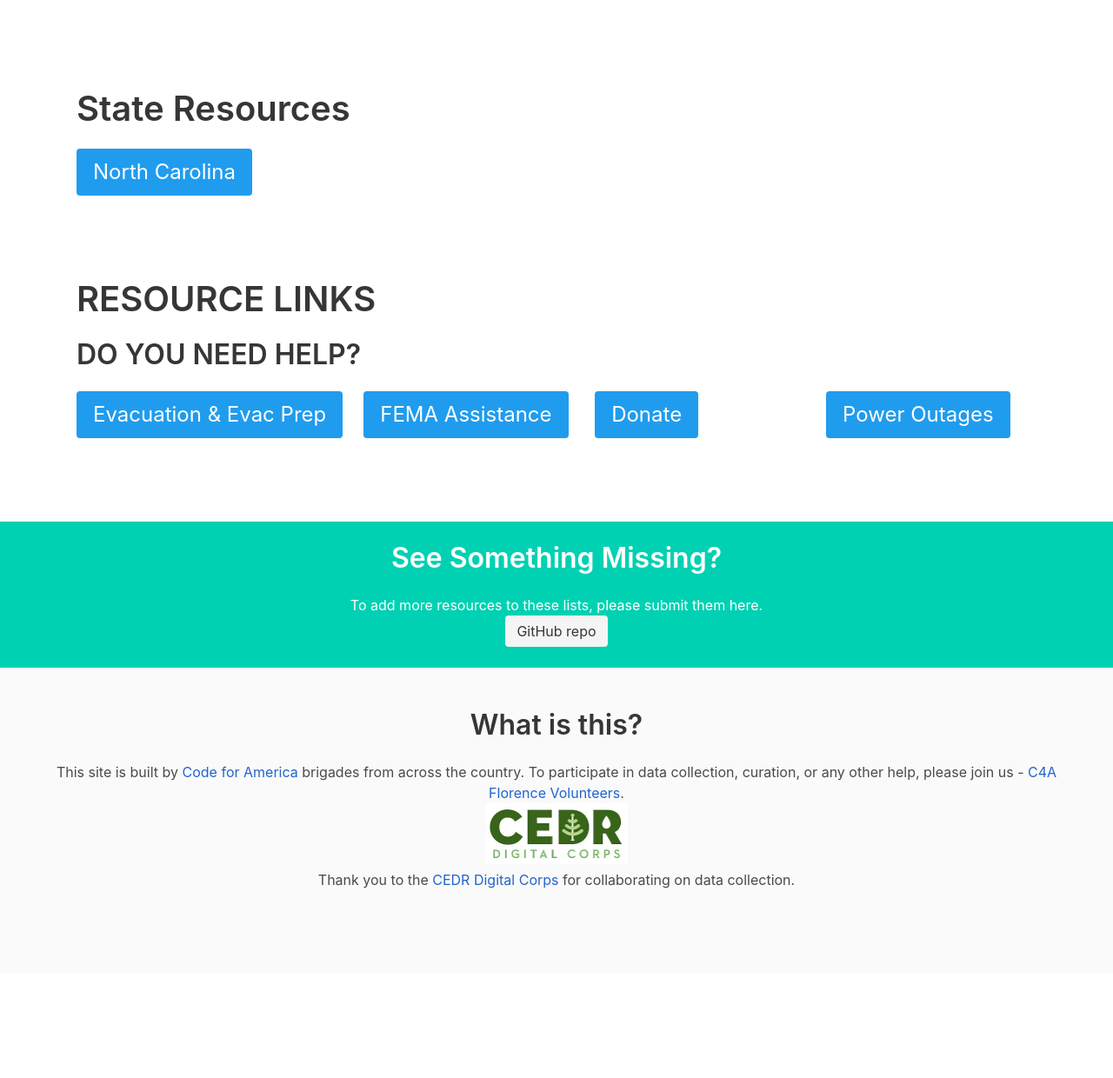
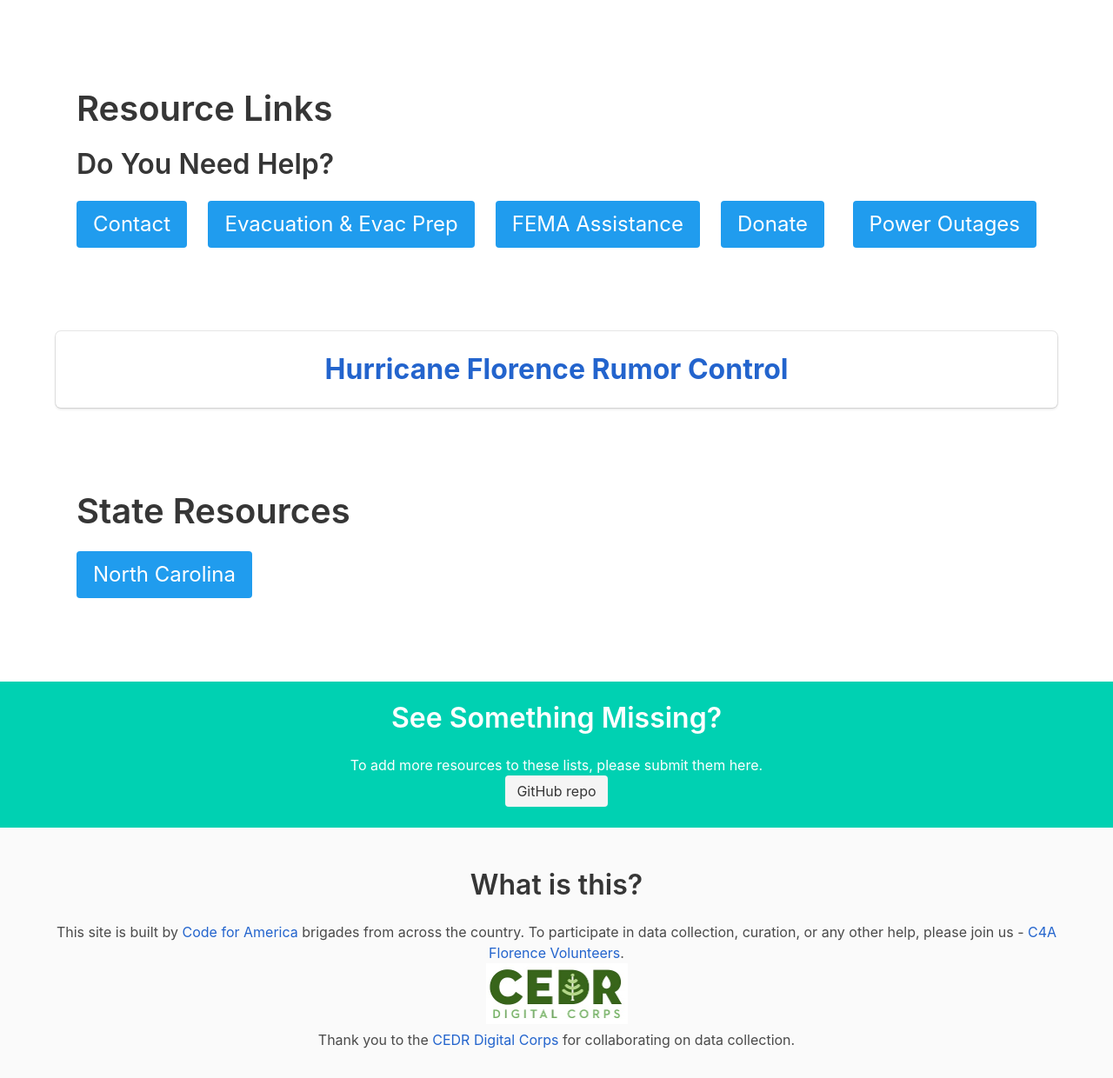
Before and after one commit to hurricane-response/florence_website, a Jekyll site: the page built from index.md, in a window 1280 px wide and 1400 px high, scrolled down 844 px. Shown: the part 160-1400 px from the top of the window at 87% size. Built offline with Jekyll 4.4.1, drawn with Linux system fonts in a browser that asks for light colours; before the commit the page ends 2124 px from its top, so only the background shows below that.

Commit message:
update page nav and add contact

```diff
--- a/_layouts/home.html
+++ b/_layouts/home.html
@@ -62,6 +62,34 @@
 		<main role="main">
 			<section class="section">
 				<div class="container is-fluid">
+					<h2 class="title is-2">Resource Links</h2>
+					<h3 class="title is-3">Do You Need Help?</h3>
+					<div class="columns">
+						{% assign pages_list = site.pages %}
+						{% for node in pages_list %}
+						{% if node.title != null %}
+						{% if node.layout == "page" %}
+						<div class="column">
+							<a class="button is-large is-info" href="{{ node.url }}">{{ node.title }}</a>
+						</div>
+						{% endif %}
+						{% endif %}
+						{% endfor %}
+					</div>
+				</div>
+			</section>
+			<section class="section">
+				<div class="container">
+					<div class="box">
+						<p class="content has-text-centered">
+							<a class="has-text-weight-bold is-size-3" href="https://www.fema.gov/florence-rumors">Hurricane Florence Rumor Control
+							</a>
+						</p>
+					</div>
+				</div>
+			</section>
+			<section class="section">
+				<div class="container is-fluid">
 					<h2 class="title is-2">
 						State Resources
 					</h2>
@@ -72,25 +100,6 @@
 								{{ state.name }}
 							</a>
 						</div>
-						{% endfor %}
-					</div>
-				</div>
-
-			</section>
-			<section class="section">
-				<div class="container is-fluid">
-					<h2 class="title is-2">RESOURCE LINKS</h2>
-					<h3 class="title is-3">DO YOU NEED HELP?</h3>
-					<div class="columns">
-						{% assign pages_list = site.pages %}
-						{% for node in pages_list %}
-						{% if node.title != null %}
-						{% if node.layout == "page" %}
-						<div class="column">
-							<a class="button is-large is-info" href="{{ node.url }}">{{ node.title }}</a>
-						</div>
-						{% endif %}
-						{% endif %}
 						{% endfor %}
 					</div>
 				</div>
```
Also changed, not shown: contact.md (added, +30 -0 lines).
